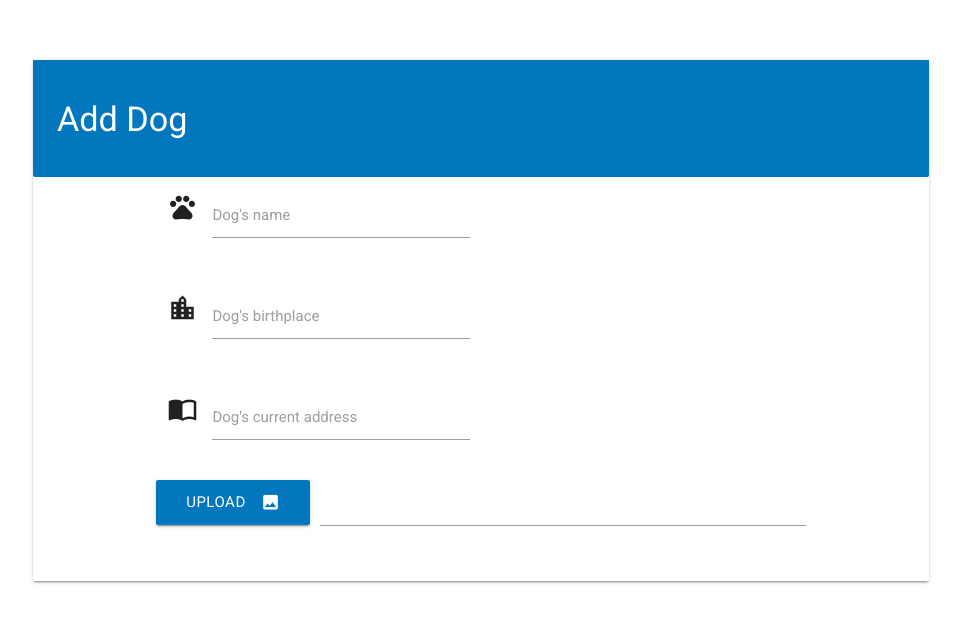
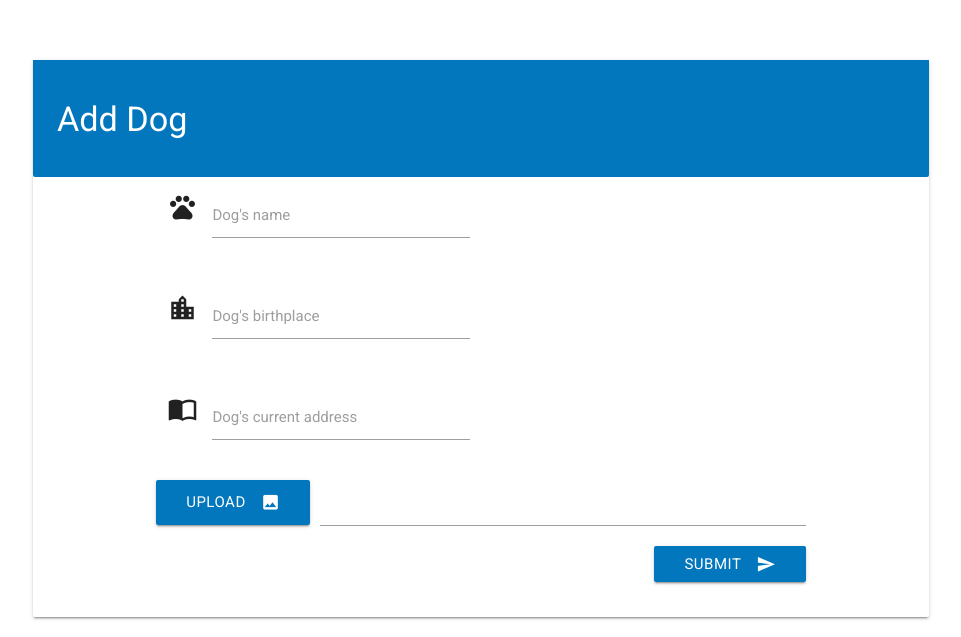
Before and after one commit to vladtruta/Woofer, a website: page web_app/application/index.html in a window 1280 px wide. Shown: the part 805-1442 px from the top of the page, without its empty margins (159-1120 px from the left). Before the commit the page ends 1406 px from the top, so only its background shows below. Drawn offline with nearby package versions, Linux system fonts and the light colour scheme; no server answers.

Commit message:
Some UI fixes

```diff
--- a/web_app/application/css/style.css
+++ b/web_app/application/css/style.css
@@ -152,3 +152,7 @@ footer.page-footer {
 #add-dogo {
   margin-top: 20vh;
 }
+.right
+{
+  float: right;
+}
--- a/web_app/application/index.html
+++ b/web_app/application/index.html
@@ -151,6 +151,12 @@
        					<input class="file-path validate" type="text">
     				</div>
 				</div>
+				<div>
+					<button id="btn-submit" class="btn waves-effect waves-light light-blue darken-3 right" type="" name="action">
+						Submit
+						<i class="material-icons right">send</i>
+					</button>
+				</div>
 			</div>
 		</form>
 	</div>
```
